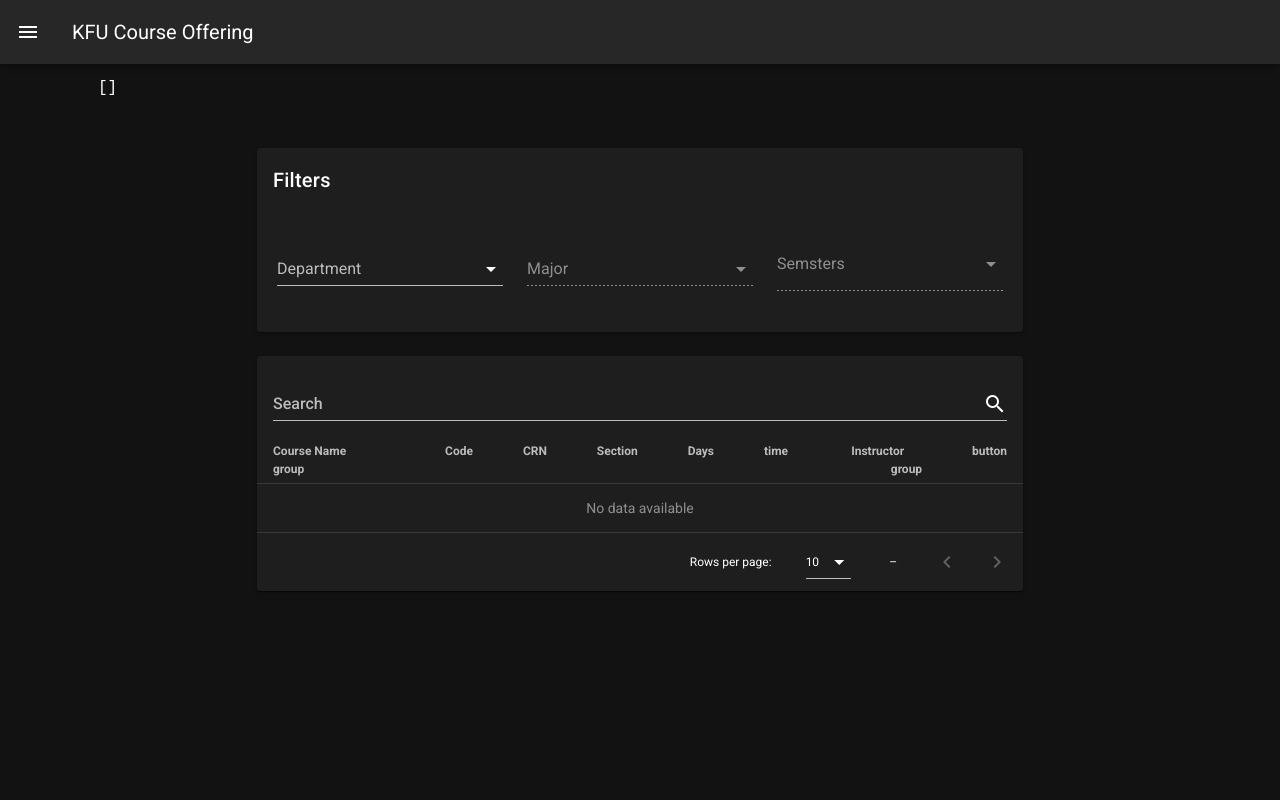
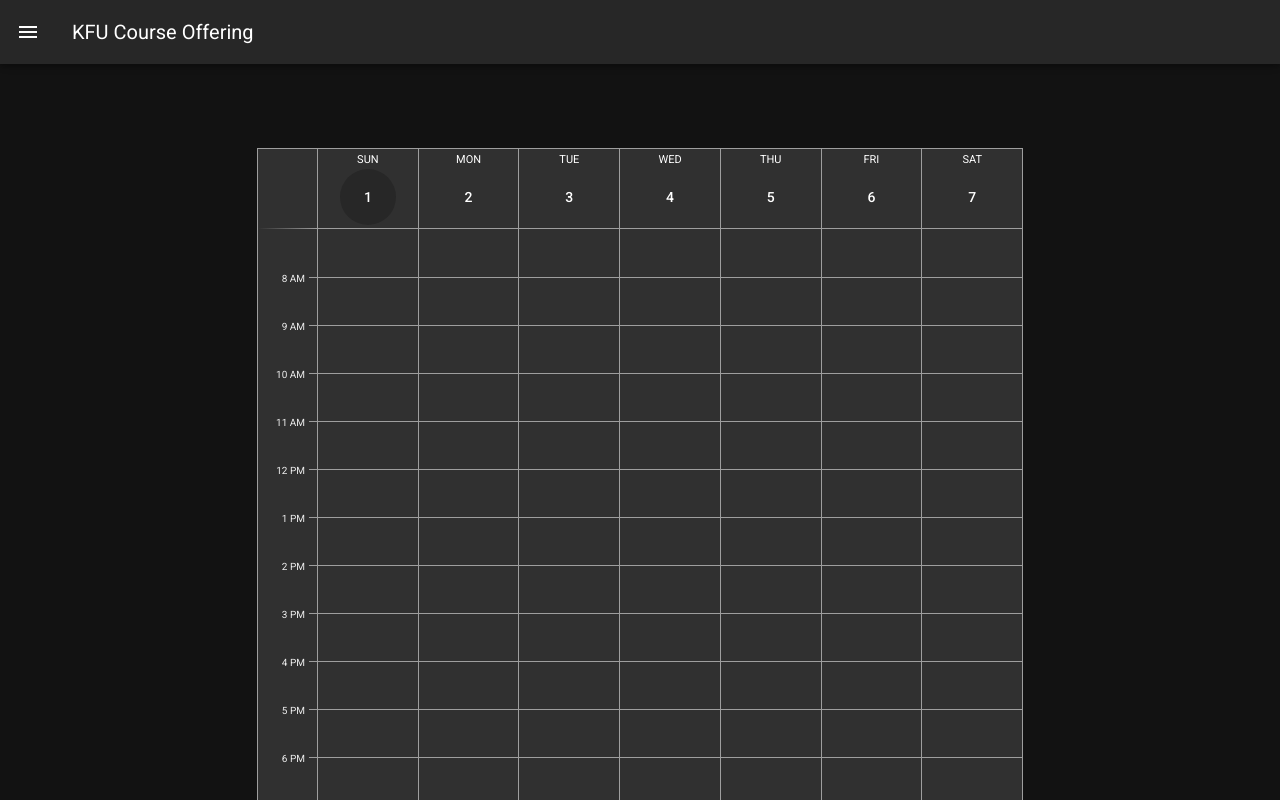
Before and after one commit to courseoffering/courseoffering.github.io, a Nuxt app: page / in a window 1280 px wide. Shown: the top 800 px of the page. Built offline with nearby package versions, Linux system fonts and the light colour scheme.

Commit message:
feat: added calendar

```diff
--- a/components/ClassesCalendar.vue
+++ b/components/ClassesCalendar.vue
@@ -1,11 +1,57 @@
 <template>
   <v-row justify="center" align="center">
-    <v-col cols="12" sm="12" md="10" lg="8">
-      <!-- <v-card class="py-4 d-flex justify-center"> -->
-      <v-calendar interval-count="10" type="week"></v-calendar>
-      <!-- </v-card> -->
+    <v-col cols="12" sm="12" md="12" lg="8">
+      <v-calendar
+        ref="calendar"
+        :now="today"
+        :value="today"
+        first-interval="7"
+        interval-count="16"
+        type="week"
+        :events="events"
+      ></v-calendar>
+      <!-- TODO: dynamic interval count   -->
     </v-col>
   </v-row>
 </template>
 
-<script lang="ts"></script>
+<script>
+export default {
+  props: { classes: { type: Array, default: () => [] } },
+  data() {
+    return { today: '2022-05-0' }
+  },
+  computed: {
+    events() {
+      let today = this.today
+      let a = this.classes.map((c) => {
+        return c.days.map((d) => {
+          return {
+            //MAGIC!
+            name: c.name,
+            start: time(today + (1 + d), c.time, 0),
+            end: time(today + (1 + d), c.time, 1),
+          }
+        })
+      })
+      return a.flat(1)
+    },
+  },
+}
+//MAGIC!
+// range = "1030-1430", i=0> start, i=1> end
+function time(today, range, i) {
+  return (
+    today +
+    ' ' +
+    range.slice(0 + 5 * i, 2 + 5 * i) +
+    ':' +
+    range.slice(2 + 5 * i, 4 + 5 * i)
+  )
+}
+</script>
+<style>
+.v-calendar-daily__scroll-area {
+  overflow-y: auto;
+}
+</style>
--- a/pages/index.vue
+++ b/pages/index.vue
@@ -1,10 +1,10 @@
 <template>
   <div>
     <pre>
-    {{ selectedClasses.map((c) => ({ name: c.name, crn: c.crn })) }}
+    <!-- {{ selectedClasses.map((c) => ({ name: c.name, crn: c.crn })) }} -->
     <!-- {{ selectedClasses }} -->
     </pre>
-    <!-- <ClassesCalendar /> -->
+    <ClassesCalendar :classes="selectedClasses" />
     <!-- <ClassesSelectedStats /> -->
     <ClassesFilters
       @major:change="majorChange($event)"
@@ -106,7 +106,6 @@ export default {
     },
     // If the button was pressed
     classButtonAction(e) {
-      console.log(e)
       if (this.selectedClasses.find((c) => c.crn == e.crn)) {
         this.snackbarActive = !this.snackbarActive
         this.snackbarText = `Removing ${e.name}`
```
